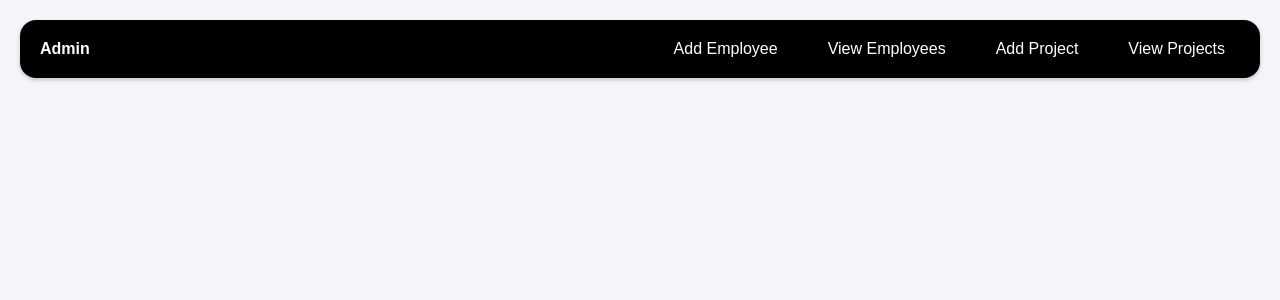
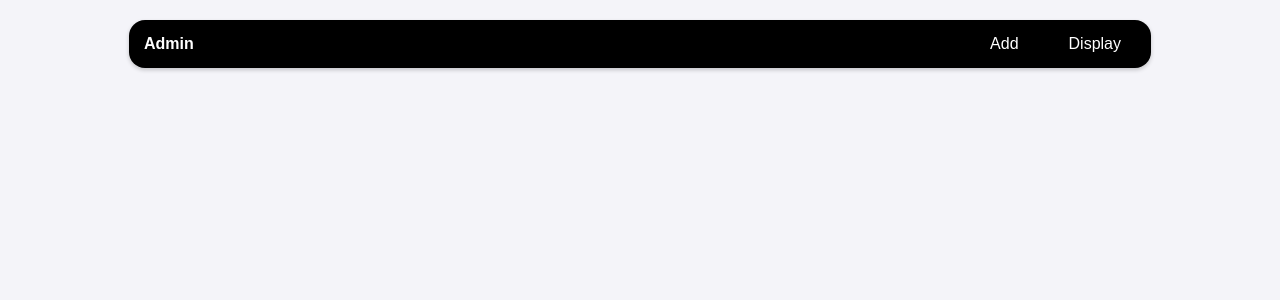
Before and after one commit to ArpitMishra17/Project-Management-System, a Django app: page /adminpage/ in a window 1280 px wide. Shown: the top 300 px of the page. Run offline with Django 5.2, Linux system fonts and the light colour scheme.

Commit message:
Modified the navbar on adminpage

```diff
--- a/myapp/static/styles.css
+++ b/myapp/static/styles.css
@@ -118,48 +118,6 @@ select {
     outline: none;
   }
 
-/* Navbar styles */
-.navbar {
-    background-color: #000000; /* Dark background color */
-    padding: 20px;
-    display: flex;
-    justify-content: space-between; /* Center the navbar items */
-    align-items: center;
-    border-radius: 16px;
-    box-shadow: 0 2px 4px rgba(0, 0, 0, 0.2); /* Subtle shadow for better look */
-}
-
-.nav-links {
-    list-style: none; /* Remove default list styling */
-    display: flex;
-    gap: 20px; /* Space between the links */
-    margin: 0;
-    padding: 0;
-
-}
-
-.nav-links li {
-    display: inline;
-     /* Ensure list items are inline */
-}
-
-.nav-links a {
-    color: white; /* Text color */
-    text-decoration: none; /* Remove underline */
-    padding: 10px 15px; /* Padding for clickable area */
-    border-radius: 16px; /* Rounded edges for links */
-    transition: background-color 0.3s ease;
-
-
-     /* Smooth hover transition */
-}
-
-.nav-links a:hover {
-    color: #000;
-    background-color: #03efb8;
-     /* Slightly lighter color on hover */
-}
-
 /* User info on the left */
 .user-info {
     font-size: 16px; /* Adjust font size */
@@ -227,3 +185,106 @@ select {
     background-color: #000;
     color: white;
 }
+
+/* Navbar styles */
+.navbar {
+    background-color: #000000;
+    padding: 15px 15px;
+    display: flex;
+    justify-content: space-between; /* Center the navbar items */
+    align-items: center;
+    border-radius: 16px;
+    box-shadow: 0 2px 4px rgba(0, 0, 0, 0.2);
+    width: 80%;
+    margin: 0 auto; /*Center the navbar horizontally*/
+}
+
+/* Nav links container */
+.nav-links {
+    list-style: none; /* Remove default list styling */
+    display: flex;
+    gap: 20px; /* Space between the links */
+    margin: 0;
+    padding: 0;
+}
+
+.nav-links li {
+    display: inline; /* Ensure list items are inline */
+}
+
+/* Links (including dropdowns) */
+.nav-links a {
+    color: white; /* Text color */
+    text-decoration: none; /* Remove underline */
+    padding: 10px 15px; /* Padding for clickable area */
+    border-radius: 16px; /* Rounded edges for links */
+    transition: background-color 0.3s ease; /* Smooth hover transition */
+}
+
+/* Hover effect for links */
+.nav-links a:hover {
+    color: #000;
+    background-color: #03efb8; /* Slightly lighter color on hover */
+}
+
+/* Dropdown container */
+.dropdown {
+    position: relative; /* Position relative for the dropdown */
+}
+
+/* Dropdown button style */
+.dropbtn {
+    color: white;
+    background-color: #000000;
+    padding: 10px 15px;
+    border: none;
+    border-radius: 16px;
+    cursor: pointer;
+    font-size: 16px;
+    transition: background-color 0.3s ease;
+}
+
+/* Hover effect for dropdown button */
+.dropbtn:hover {
+    color: #000;
+    background-color: #03efb8; /* Same hover effect as other links */
+}
+
+/* Dropdown content (hidden by default) */
+.dropdown-content {
+    display: none;
+    position: absolute;
+    background-color: #333  ;
+    min-width: 160px;
+    border-radius: 8px;
+    box-shadow: 0px 8px 16px rgba(0, 0, 0, 0.2);
+    z-index: 1;
+    flex-direction: column;
+}
+
+/* Links inside the dropdown */
+.dropdown-content a {
+    color: white;
+    padding: 10px 15px;
+    text-decoration: none;
+    display: block; /* Makes the links fill the dropdown */
+    border-radius: 8px;
+    transition: background-color 0.3s ease;
+}
+
+/* Hover effect for dropdown links */
+.dropdown-content a:hover {
+    background-color: #03efb8;
+    color: #000;
+}
+
+/* Show the dropdown content on hover */
+.dropdown:hover .dropdown-content {
+    display: block;
+}
+
+.dropdown-content{
+    list-style-type: none;
+    padding: 0; /* Removes default padding */
+    margin: 0;
+}
--- a/templates/adminpage.html
+++ b/templates/adminpage.html
@@ -11,11 +11,29 @@
             <span>Admin</span> <!-- Displays the username -->
         </div>
         <ul class="nav-links">
-            <li><a href="{% url 'add_employee' %}">Add Employee</a></li>
-            <li><a href="{% url 'display_employees' %}">View Employees</a></li>
-            <li><a href="{% url 'add_project' %}">Add Project</a></li>
-            <li><a href="{% url 'display_projects' %}">View Projects</a></li>
+            <!-- Dropdown for Add -->
+            <li class="dropdown">
+                <a href="#" class="dropbtn">Add</a>
+                <ul class="dropdown-content">
+                    <li><a href="{% url 'add_employee' %}">Add Employee</a></li>
+                    <li><a href="{% url 'add_project' %}">Add Project</a></li>
+                    <li><a href="#">Add Department</a></li>
+                    <li><a href="#">Add Designation</a></li>
+                </ul>
+            </li>
+
+            <!-- Dropdown for Display -->
+            <li class="dropdown">
+                <a href="#" class="dropbtn">Display</a>
+                <ul class="dropdown-content">
+                    <li><a href="{% url 'display_employees' %}">View Employees</a></li>
+                    <li><a href="{% url 'display_projects' %}">View Projects</a></li>
+                    <li><a href="#">View Departments</a></li>
+                    <li><a href="#">View Designations</a></li>
+                </ul>
+            </li>
         </ul>
     </nav>
+
 </body>
 </html>
```
